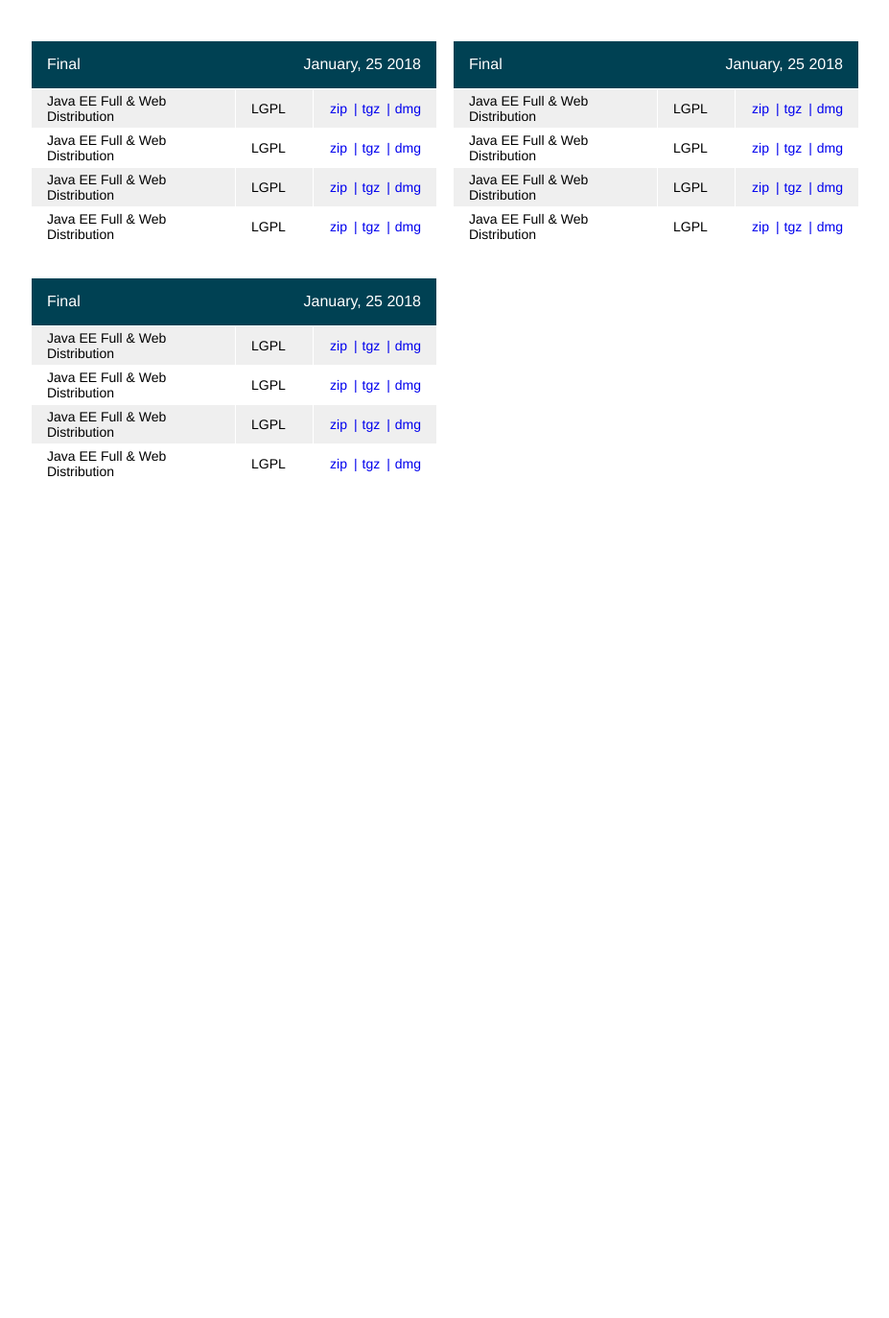
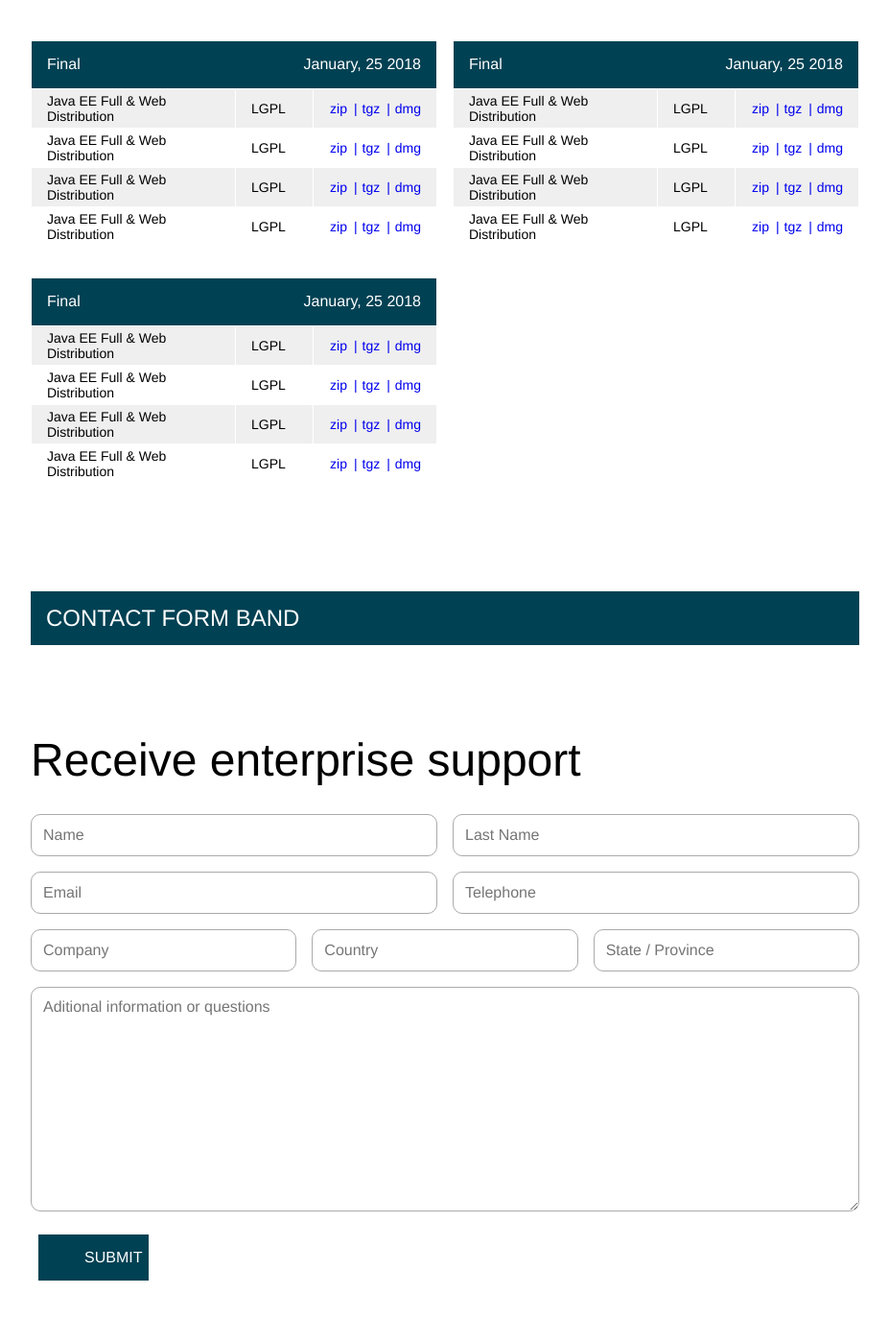
Before and after one commit to rhmwes/community-theme, a Jekyll site: the page built from components.md, in a window 1280 px wide and 1400 px high, scrolled down 19179 px. Shown: the top 1373 px of the window at 96% size, without its empty margins (176-1103 px from the left). Built offline with Jekyll 4.4.1, drawn with Linux system fonts in a browser that asks for light colours; nearby versions of some CDN libraries; before the commit the page ends 19795 px from its top, so only the background shows below that.

Commit message:
Added contact form band

```diff
--- /dev/null
+++ b/_includes/contact-form-band.html
@@ -0,0 +1,17 @@
+<div class="component-wrapper contact-form-band">
+  <div class="width-12-12">
+    <h3>Receive enterprise support</h3>
+    <form action="" class="grid-wrapper">
+      <input type="text" id="fname" name="firstname" placeholder="Name" class="width-6-12" required>
+      <input type="text" id="lname" name="lastname" placeholder="Last Name" class="width-6-12" required>
+      <input type="email" id="email" name="email" placeholder="Email" class="width-6-12" required>
+      <input type="tel" id="phone" name="telephone" placeholder="Telephone" class="width-6-12">
+      <input type="text" id="company" name="company" placeholder="Company" class="width-4-12">
+      <input type="text" id="country" name="country" placeholder="Country" class="width-4-12">
+      <input type="text" id="state" name="state" placeholder="State / Province" class="width-4-12">
+      <textarea id="subject" name="subject" placeholder="Aditional information or questions" class="width-12-12"></textarea>
+      <input type="submit" value="Submit" class="width-2-12">
+    </form>
+  </div>
+</div>
+</div>
--- a/_layouts/components.html
+++ b/_layouts/components.html
@@ -159,3 +159,8 @@ layout: base
   <div class="width-12-12 component-name"><h5>Download Release Band</h5></div>
 </div>
 {% include download-release-band.html %}
+
+<div class="grid-wrapper">
+  <div class="width-12-12 component-name"><h5>Contact Form Band</h5></div>
+</div>
+{% include contact-form-band.html %}
--- a/_sass/core/global.scss
+++ b/_sass/core/global.scss
@@ -140,11 +140,13 @@ a {
   }
 }
 
-a.button-cta {
+a.button-cta,
+button,
+input[type="submit"] {
   text-align: center;
-  color: $dark-blue;
-  background-color: $yellow;
-  border: 2px solid $yellow;
+  color: $white;
+  background-color: $blue;
+  border: 2px solid $blue;
   text-transform: uppercase;
   text-decoration: none;
   font-size: 1.5rem;
@@ -155,9 +157,9 @@ a.button-cta {
   line-height: 3.5;
   transition: background .2s ease-in 0s;
   &:hover, &:active, &:focus {
-    background-color: $dark-yellow;
-    border-color: $dark-yellow;
-    color: $yellow;
+    background-color: #011a21;
+    border-color: #011a21;
+    color: $white;
   }
 }
 
@@ -256,3 +258,24 @@ table {
     width: 100%;
   }
 }
+
+form {
+  input, textarea {
+    padding: .75rem;
+    font-size: 1rem;
+    border-radius: 10px;
+    border-color: $gray-1;
+    border-width: 1px;
+    border-style: solid;
+  }
+  textarea {
+    min-height: 13rem;
+  }
+  input[type="submit"] {
+    font-size: 1rem;
+    line-height: 1.5;
+    cursor: pointer;
+    border-radius: 0;
+    border: none;
+  }
+}
--- /dev/null
+++ b/_sass/core/includes/contact-form-band.scss
@@ -0,0 +1,3 @@
+.contact-form-band {
+
+}
--- a/assets/css/main.scss
+++ b/assets/css/main.scss
@@ -24,6 +24,7 @@ $baseurl: "{{ site.baseurl }}";
 @import "core/includes/highlights-alternating-images-band";
 @import "core/includes/highlights-three-columns-band";
 @import "core/includes/download-release-band";
+@import "core/includes/contact-form-band";
 
 @import "project-colors";
 @import "components";
```
